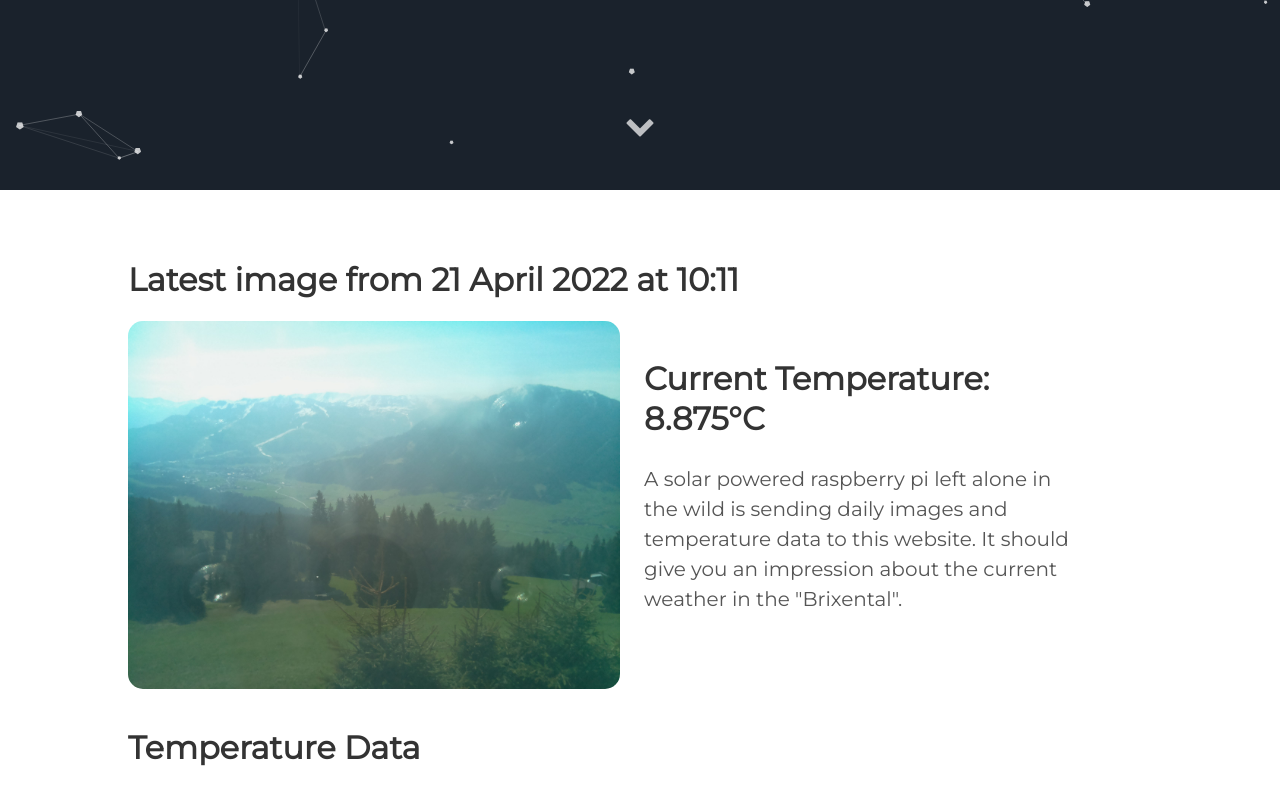
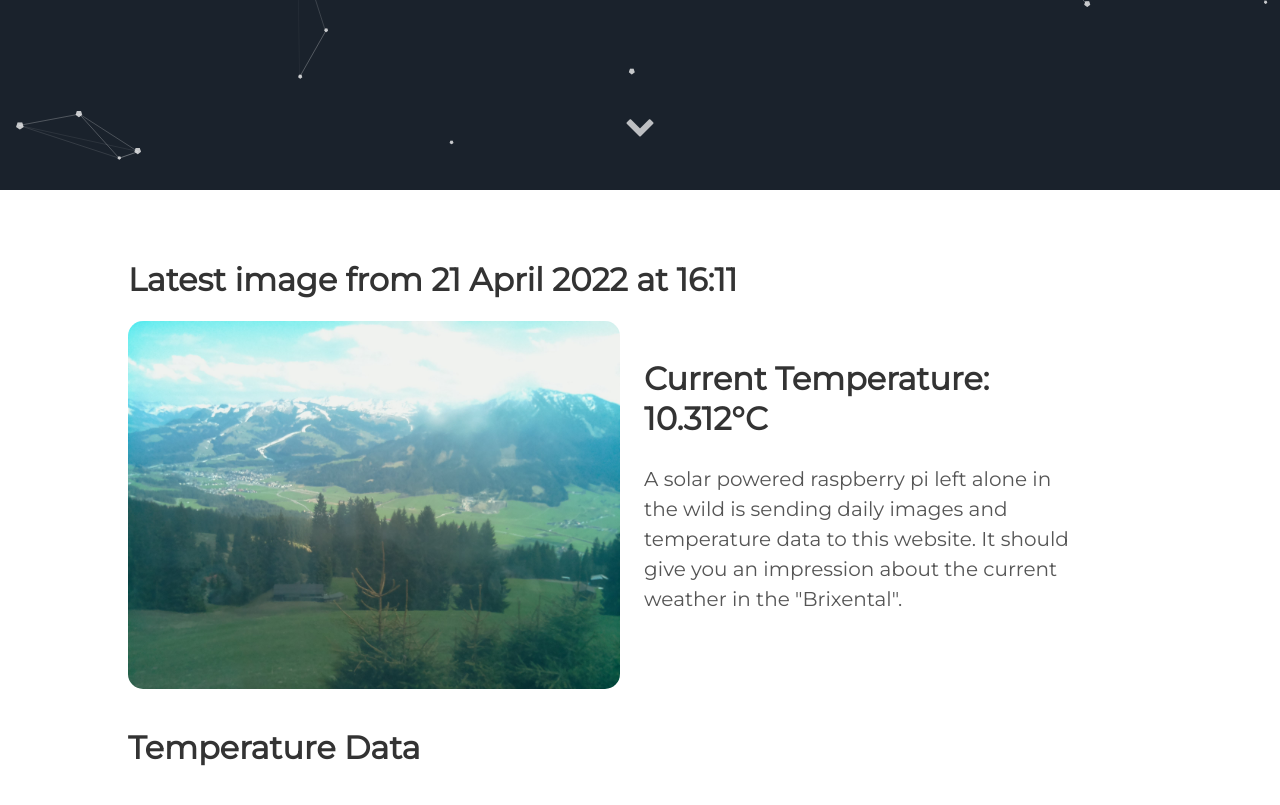
Before and after one commit to vektorious/vektorious.github.io, a Jekyll site: the page built from resources/huette.md, in a window 1280 px wide and 900 px high, scrolled down 710 px. Shown: the top 805 px of the window. Built offline with Jekyll 4.4.1, drawn with Linux system fonts in a browser that asks for light colours.

Commit message:
I'm a bot beep boop

```diff
--- a/resources/huette.md
+++ b/resources/huette.md
@@ -6,13 +6,13 @@ image: '/assets/img/'
 description: 'Live image from the Austrian alps'
 twitter_text: ' '
 ---
-## Latest image from 21 April 2022 at 10:11
+## Latest image from 21 April 2022 at 16:11
 <div class="huette">
   <div class="huette-image">
     <img src="{{ "/assets/img/huette.jpg" | prepend: site.baseurl }}">
   </div>
   <div class="huette-text">
-        <h2>Current Temperature: 8.875°C</h2>
+        <h2>Current Temperature: 10.312°C</h2>
         <p>A solar powered raspberry pi left alone in the wild is sending daily images and temperature data to this website. It should give you an impression about the current weather in the "Brixental".</p>
 
   </div>
```
Also changed, not shown: rpi-script/2022-04-21_160942.txt (renamed from rpi-script/2022-04-21_100943.txt, +5 -5 lines), rpi-script/huette.md (+2 -2 lines), assets/img/huette.jpg, assets/img/temp_plot.png, rpi-script/temp_plot.png, 1 other file.
